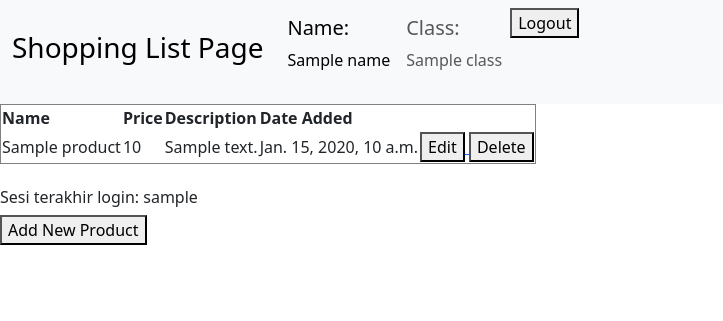
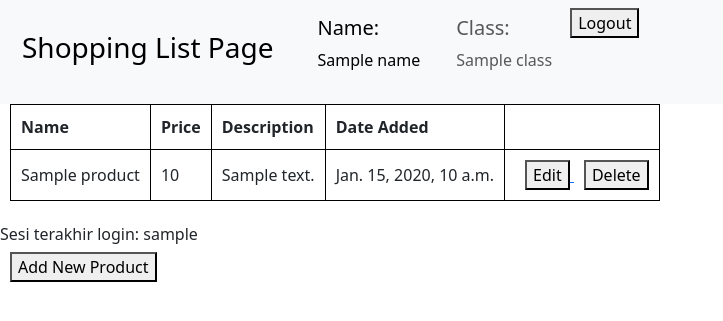
Before and after one commit to keishabella/shopping-list, a Django app: template main/templates/main.html in a window 1280 px wide. Shown: the top 321 px of the page, without its empty margins (0-723 px from the left). Run offline with Django 4.2, Linux system fonts and the light colour scheme; the template is opened without the code that fills it: most values are stand-ins (such as "Sample title", 1, 10 or a date in 2020).

Commit message:
tutorial 4 selesai

```diff
--- a/main/templates/main.html
+++ b/main/templates/main.html
@@ -23,7 +23,17 @@
      </div>
     </nav>
 
-    <table border = "1">
+    <style>
+        table, th, td{
+            border: 1px solid black;
+            padding: 10px;
+        }
+        table, h5, a, p, h1{
+            margin-left: 10px;
+        }
+    </style>
+
+    <table border>
         <tr>
             <th>Name</th>
             <th>Price</th>
```
